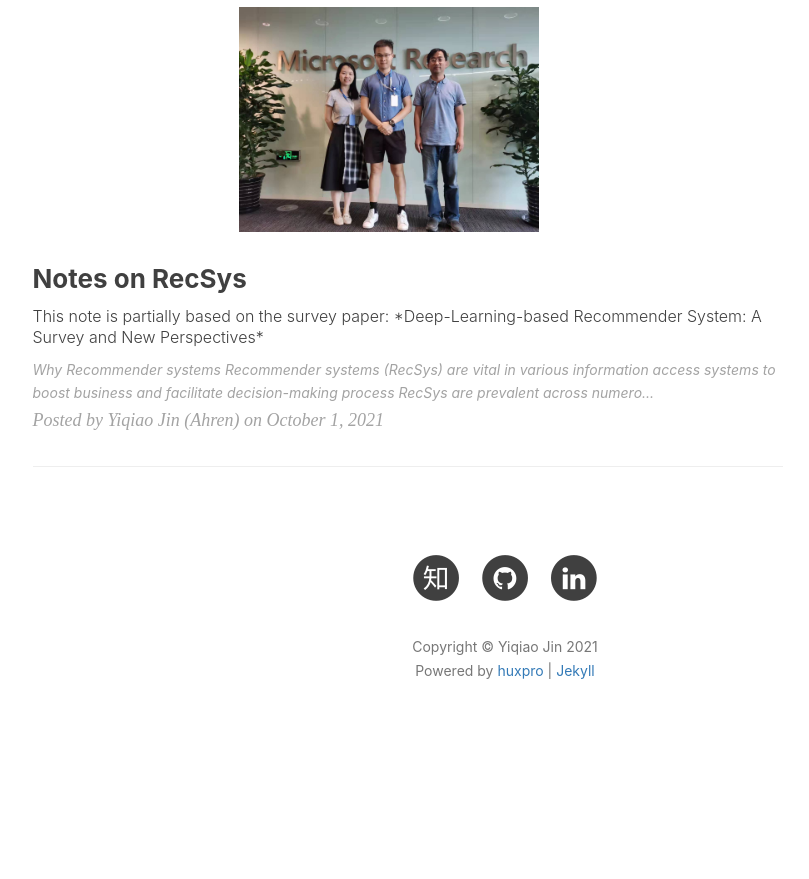
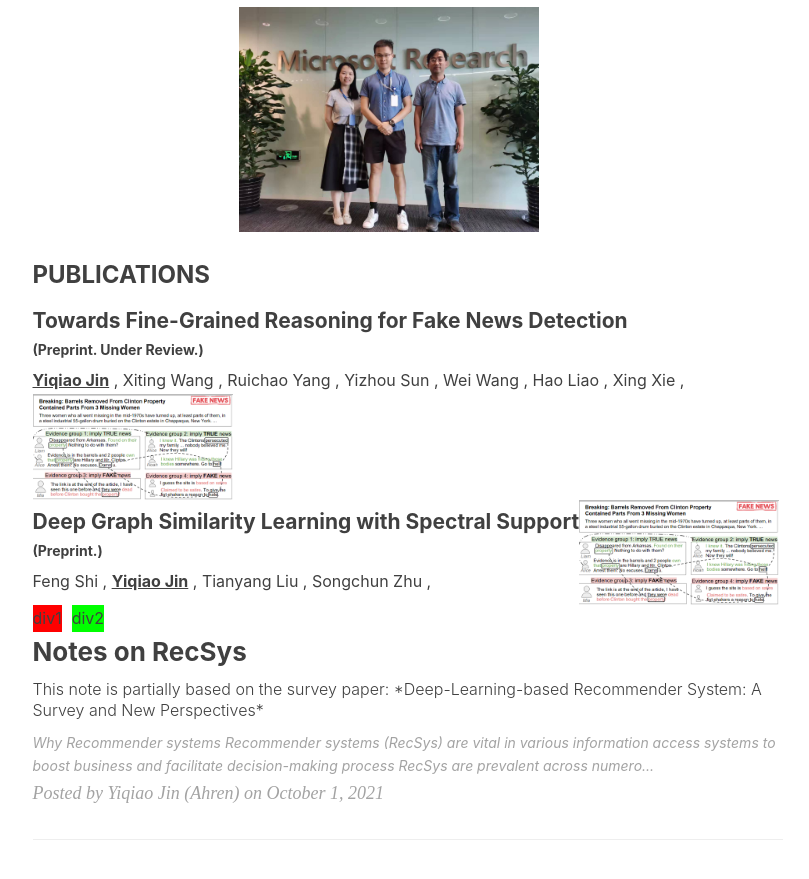
Before and after one commit to Ahren09/bak_Ahren09.github.io, a Jekyll site: the page built from index.html, in a window 1280 px wide and 900 px high, scrolled down 1101 px. Shown: the top 879 px of the window, without its empty margins (135-944 px from the left). Built offline with Jekyll 4.4.1, drawn with Linux system fonts in a browser that asks for light colours; nearby versions of some CDN libraries; the list of posts is cut into pages by our own code; comment, search, counter and statistics services are not loaded; before the commit the page ends 1876 px from its top, so only the background shows below that.

Commit message:
update project

```diff
--- a/_config.yml
+++ b/_config.yml
@@ -99,9 +99,100 @@ service-worker: true
 # MathJax rendering for layout:page (e.g. post preview)
 page-mathjax: false
 
+publications: [
+  {
+    title: "Towards Fine-Grained Reasoning for Fake News Detection",
+    image: "img/Publications/FinerFact.png",
+    authors: [
+      {
+        name: "Yiqiao Jin",
+        url: "https://www.linkedin.com/in/ahren-jin/"
+      },
+      {
+        name: "Xiting Wang",
+        url: "https://www.microsoft.com/en-us/research/people/xitwan/"
+      },
+      {
+        name: "Ruichao Yang",
+        url: ""
+      },
+      {
+        name: "Yizhou Sun",
+        url: "http://web.cs.ucla.edu/~yzsun/"
+      },
+      {
+        name: "Wei Wang",
+        url: "http://web.cs.ucla.edu/~weiwang/"
+      },
+      {
+        name: "Hao Liao",
+        url: "https://scholar.google.ch/citations?user=Tu5ZuREAAAAJ&hl=en"
+      },
+      {
+        name: "Xing Xie",
+        url: "https://www.microsoft.com/en-us/research/people/xingx/"
+      },
+
+    ],
+    status: "Preprint. Under Review."
+  },
+  {
+    title: "Deep Graph Similarity Learning with Spectral Support",
+    image: "img/Publications/FinerFact.png",
+    authors: [
+      {
+        name: "Feng Shi",
+        url: "https://scholar.google.com/citations?user=urVyCJwAAAAJ&hl=en"
+      },
+      {
+        name: "Yiqiao Jin",
+        url: "https://www.linkedin.com/in/ahren-jin/"
+      },
+      {
+        name: "Tianyang Liu",
+        url: "https://www.linkedin.com/in/tianyang-liu-336884198/"
+      },
+      {
+        name: "Songchun Zhu",
+        url: "http://www.stat.ucla.edu/~sczhu/"
+      },
+
+    ],
+    status: "Preprint."
+  }
+
+]
+
+whatsnew: [
+  {
+    time: "Sept. 17th, 2021",
+    desc: "I completed my internship at Microsoft Research Asia (MSRA)"
+  }, {
+    time: "Sept. 15th, 2021",
+    desc: "I wrote a help doc for incoming interns at MSRA SC Group. You can read part of it from <a>here</a>"
+  }, {
+    time: "Dec. 22th, 2020",
+    desc: "I started to work as a research intern at MSRA"
+  }, {
+    time: "Sept. 4th, 2020",
+    desc: "I completed my SDE internship at Amazon (FBA IAR Team)"
+  }
+]
+
+interests: [
+  "Recommender Systems & Graph-based Recommendation",
+  "Graph Representation Learning",
+  "Graph Neural Networks",
+  "Natural Language Processing & Text Mining"
+]
+
+    # context: {
+    #     "images": images,
+    #     "whatsnew": whatsnew,
+    #     "interests":interests
+    # }
 
 
-# Friends
 # friends: [
 #     {
 #     #     title: "Su",
--- /dev/null
+++ b/_includes/publications.html
@@ -0,0 +1,53 @@
+{% if site.publications %}
+
+
+<h3>PUBLICATIONS</h5>
+
+
+
+
+<div class="container-fluid col-12">
+  {% for pub in site.publications %}
+  <div class="row" style="float:left;">
+
+    <div class="col-4" style="float:left;">
+      <h4>{{pub.title}}</h4>
+      <h5>({{pub.status}})</h5>
+
+      {% if pub.authors %}
+        {% for author in pub.authors %}
+        <a href="{{author.url}}">
+          {% if author.name == "Yiqiao Jin" %}
+            <b><u>{{author.name}}</u></b>
+          {% else %}
+            {{author.name}}
+          {% endif %}
+        </a>,
+        {% endfor %}
+      {% else %}
+        <b>TODO: author list</b>
+      {% endif %}
+    </div>
+
+    <div class="col-4" style="float:left;">
+        <img src="{{pub.image}}" width="200">
+    </div>
+
+  </div>
+  {% endfor %}
+</div>
+
+
+
+
+
+
+{% endif %}
+
+<div class="app">
+
+<div style="float:left;background:#f00;">div1</div>
+
+<div style="float:left;background:#0f0;margin-left:10px;">div2</div>
+
+</div>
--- a/index.html
+++ b/index.html
@@ -7,6 +7,8 @@ description: "「Let there be light | 一说要有光，于是就有了追光者
     {% capture about_en %}{% include about/en.md %}{% endcapture %}
     {{ about_en | markdownify }}
 </div>
+
+{% include publications.html %}
 
 {% for post in paginator.posts %}
 <div class="post-preview">
```
Also changed, not shown: about.html (+0 -9 lines), img/Publications/FinerFact.png (added).
